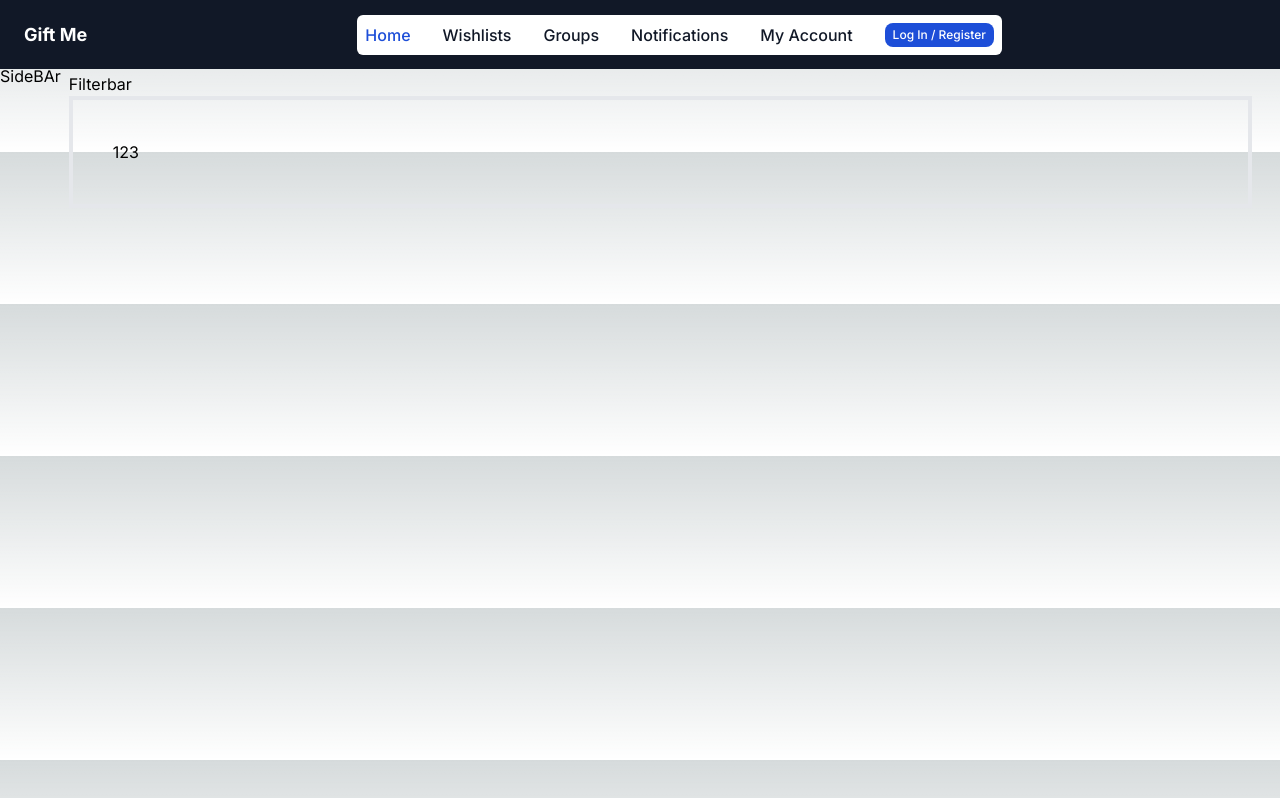
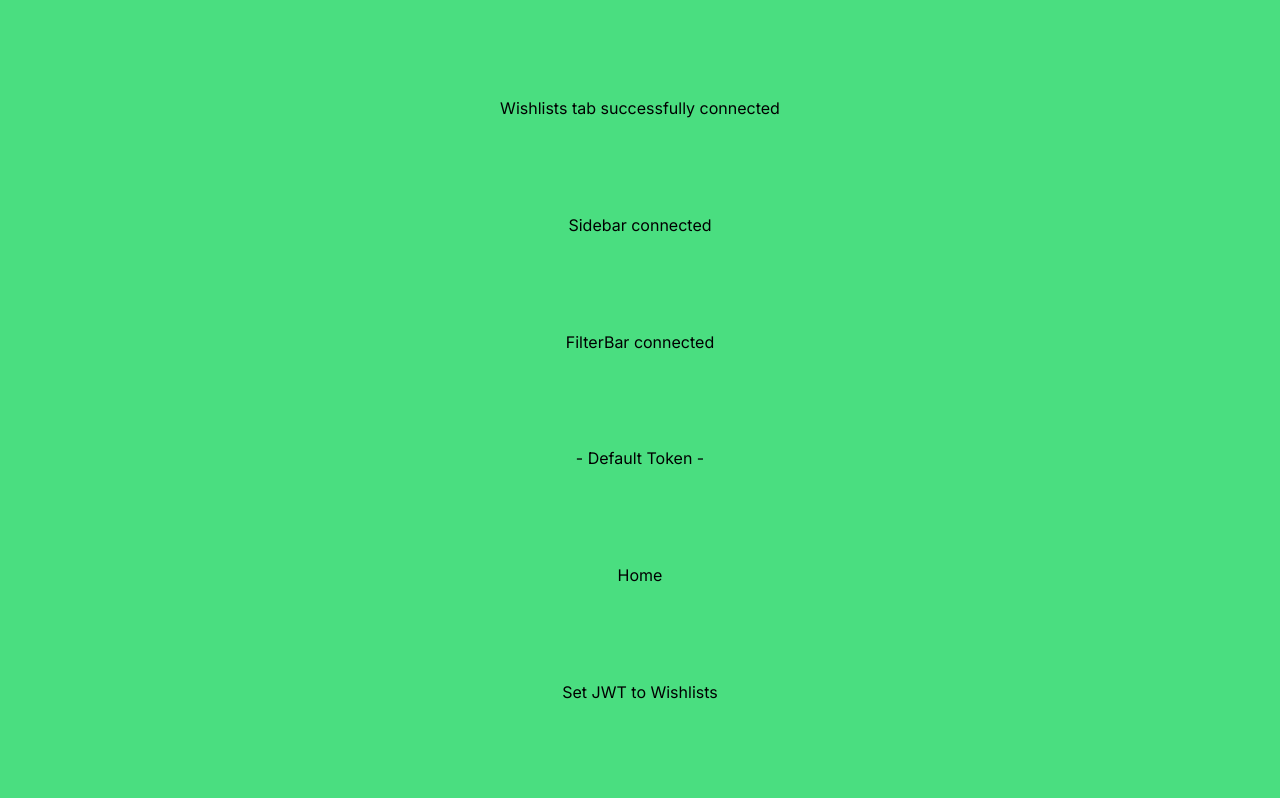
Before and after one commit to NVR-2023/TBD-GiftMe-wish-list-app, a Next.js app: page /wishlists in a window 1280 px wide. Built offline with nearby package versions, Linux system fonts and the light colour scheme.

Commit message:
Connecting context to layout

```diff
--- /dev/null
+++ b/src/app/_components/Layout/wishlists/filterbar.tsx
@@ -0,0 +1,12 @@
+"use client";
+
+import React, { useEffect } from "react";
+import { useAppContext } from "@/context";
+
+const FilterBar: React.FC = () => {
+  const { userDetails, setUserDetails } = useAppContext();
+
+  return <div>FilterBar connected</div>;
+};
+
+export default FilterBar;
--- /dev/null
+++ b/src/app/_components/Layout/wishlists/sidebar.tsx
@@ -0,0 +1,26 @@
+"use client";
+
+import React from "react";
+import { useAppContext } from "@/context";
+
+const SideBar: React.FC = () => {
+  const { userDetails , setUserDetails } = useAppContext();
+  return (
+  <p>Sidebar connected</p>
+  );
+};
+
+
+
+export default SideBar;
+
+
+/*   <div>
+    <p>{userDetails.myWIshListsArray[0].name}</p>
+    <ul>
+      {userDetails.myWIshListsArray &&
+        userDetails.myWIshListsArray.map((wishlist: any, index: any) => {
+          <li key={index}>{wishlist.name};</li>;
+        })}
+    </ul>
+  </div>; */
--- a/src/app/wishlists/page.tsx
+++ b/src/app/wishlists/page.tsx
@@ -1,51 +1,159 @@
 "use client";
 
 import Link from "next/link";
+import React, { useEffect } from "react";
 import { useAppContext } from "@/context";
+
 import NavBar from "../_components/Layout/navbar/navbar";
+import SideBar from "../_components/Layout/wishlists/sidebar";
+import FilterBar from "../_components/Layout/wishlists/filterbar";
 
-export default function Wishlists() {
+const Wishlists: React.FC = () => {
   const { userDetails, setUserDetails } = useAppContext();
 
-  const SideBar = () => {
-    return (
-      <div>
-        SideBAr
-      </div>
-    )
+  useEffect(() => {
+    const getWishlistsData = () => {
+      setUserDetails((currentUserDetails: any) => ({
+        ...currentUserDetails,
+        myWIshListsArray: [
+          {
+            name: "My Birthday",
+            giftsArray: [
+              {
+                name: "Fridge",
+                category: "appliances",
+                price: 500,
+                provider: "LG",
+                status: "purchasable",
+              },
+              {
+                name: "Print",
+                category: "Home deco",
+                price: 100,
+                provider: "Giclée Prints",
+                status: "reserved",
+              },
+              {
+                name: "PS5",
+                category: "Entertainment",
+                price: 500,
+                provider: "Amazon",
+                status: "purchasable",
+              },
+            ],
+          },
+          {
+            name: "My Graduation",
+            giftsArray: [
+              {
+                name: "Piano",
+                category: "musical instruments",
+                price: 3500,
+                provider: "Yamaha",
+                status: "purchasable",
+              },
+              {
+                name: "Adidas trainers",
+                category: "sports",
+                price: 70,
+                provider: "Adidas",
+                status: "reserved",
+              },
+              {
+                name: "PS5",
+                category: "Entertainment",
+                price: 500,
+                provider: "Amazon",
+                status: "purchasable",
+              },
+            ],
+          },
 
+
+        ],
+        externalWishlistsArray: [
+          {
+            name: "Peter's Birthday",
+            giftsArray: [
+              {
+                name: "Rug",
+                category: "Home deco",
+                price: 50,
+                provider: "Amazon",
+                status: "purchasable",
+              },
+              {
+                name: "Surf board",
+                category: "Sports",
+                price: 300,
+                provider: "AliExpress",
+                status: "purchaseable",
+              },
+              {
+                name: "Xbox X",
+                category: "Entertainment",
+                price: 500,
+                provider: "Amazon.co.uk",
+                status: "reserved",
+              },
+            ],
+          receiver: "My brother",
+          },
+          {
+            name: "Belinda's wedding",
+            giftsArray: [
+              {
+                name: "table",
+                category: "Home deco",
+                price: 150,
+                provider: "Amazon.fr",
+                status: "purchasable",
+              },
+              {
+                name: "Surf board",
+                category: "Sports",
+                price: 300,
+                provider: "AliExpress",
+                status: "purchasable",
+              },
+              {
+                name: "sofa",
+                category: "Home deco",
+                price: 1500,
+                provider: "Lovely sofas",
+                status: "purchaseable",
+              },
+            ],
+          receiver: "Belinda",
+          },
+        ],
+      }));
     };
 
-  const FilterBar = () => {
-    return <div className="">Filterbar</div>;
-  };
+    getWishlistsData();
+  }, []);
 
   return (
-    <div>
-      <NavBar />
-      <div className="relative top-16 lg:flex">
+    <div className="bg-green-400">
+      <main className="flex min-h-screen flex-col items-center justify-between p-24">
+        <div>Wishlists tab successfully connected</div>
         <SideBar />
-        <div className="w-full h-full p-1 m-1">
         <FilterBar />
-          <div className="items-center justify-center max-h-[calc(100vh-120px)] overflow-y-auto p-8 mr-5 border-4 lg:p-10">
-            123
-          </div>
-        </div>
-      </div>
-    </div>
-  );
-}
-
-/*     <main className="flex min-h-screen flex-col items-center justify-between p-24">
-      <div>Wishlists tab successfully connected</div>
         <div>{userDetails.userJWT}</div>
         <Link href="/">Home</Link>
         <button
           onClick={() => {
             // revision: argument needs to be typed
-          setUserDetails((currentUserDetails : any) => ({ ...currentUserDetails, userJWT: "Wishlists" }));
+            setUserDetails((currentUserDetails: any) => ({
+              ...currentUserDetails,
+              userJWT: "Wishlists",
+            }));
           }}>
           Set JWT to Wishlists
         </button>
-      <AddButton />
-    </main> */
+      </main>
+    </div>
+  );
+};
+
+export default Wishlists;
```
Lines whose indentation alone changed are shown as unchanged.
